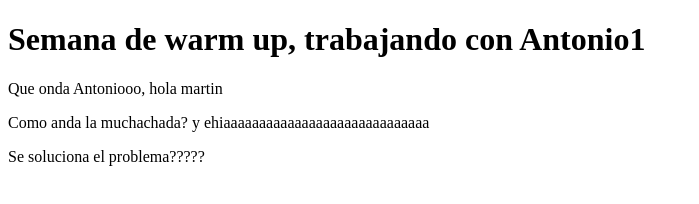
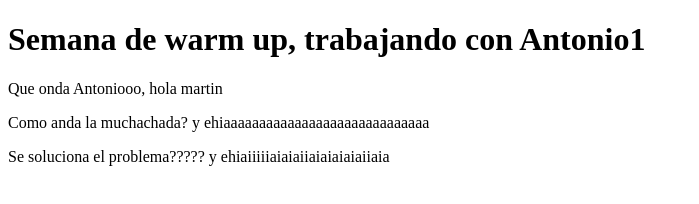
Before and after one commit to antoluduenabereziuk21/RepoPrueba, a website: page client/index.html in a window 1280 px wide. Shown: the whole page, without its empty margins (0-699 px from the left). Drawn offline with Linux system fonts and the light colour scheme.

Commit message:
Add new line

```diff
--- a/client/index.html
+++ b/client/index.html
@@ -10,6 +10,6 @@
     <h1>Semana de warm up, trabajando con Antonio1</h1>
     <p>Que onda Antoniooo, hola martin</p>
     <p>Como anda la muchachada? y ehiaaaaaaaaaaaaaaaaaaaaaaaaaaaaa</p>
-    <p>Se soluciona el problema?????</p>
+    <p>Se soluciona el problema????? y ehiaiiiiiaiaiaiiaiaiaiaiaiiaia</p>
   </body>
 </html>
```
